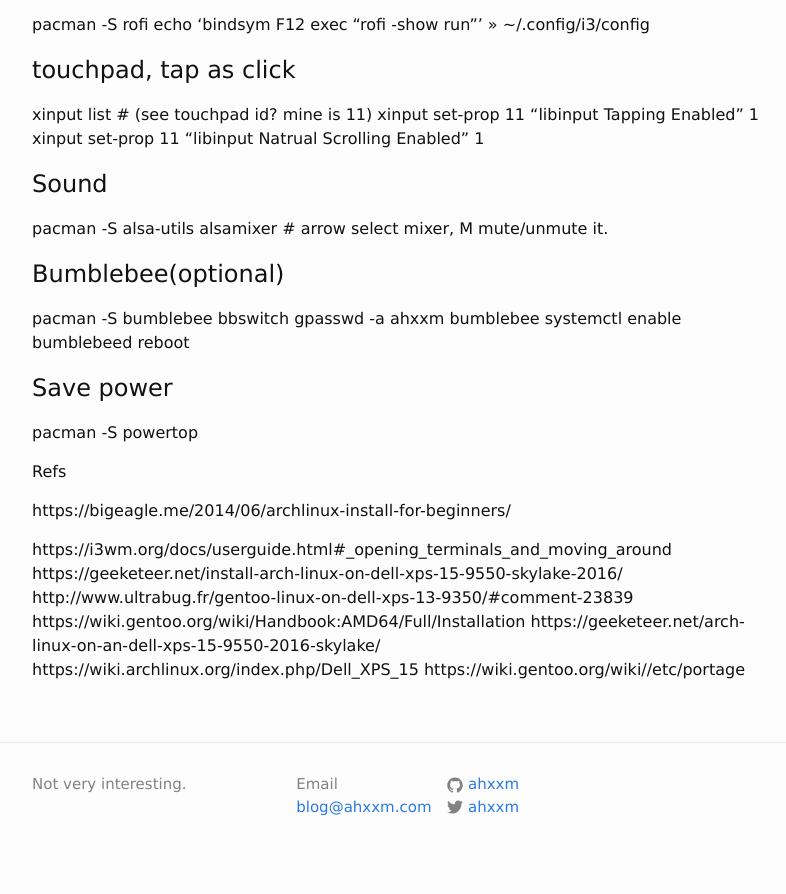
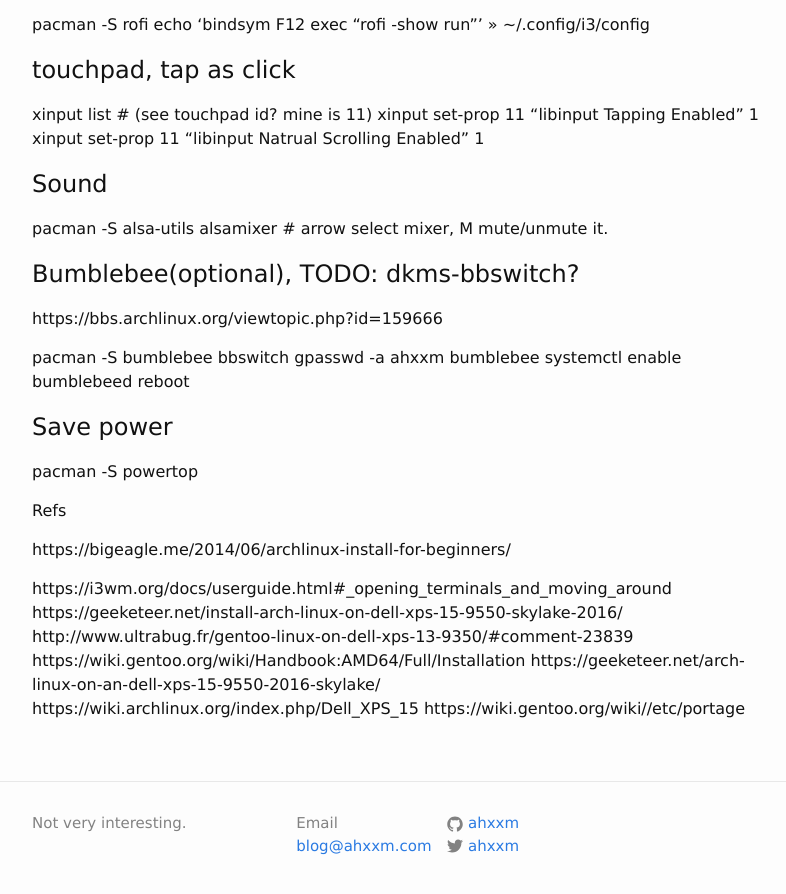
Before and after one commit to ahxxm/ahxxm.github.io, a Jekyll site: the page built from _posts/2016-04-19-arch-xps-9550.md, in a window 1280 px wide and 900 px high, scrolled down 5835 px. Shown: the top 894 px of the window, without its empty margins (238-1024 px from the left). Built offline with Jekyll 4.4.1, drawn with Linux system fonts in a browser that asks for light colours; some of the changed text lies outside the part shown.

Commit message:
dkms bbswtich

```diff
--- a/_posts/2016-04-19-arch-xps-9550.md
+++ b/_posts/2016-04-19-arch-xps-9550.md
@@ -205,7 +205,7 @@ optimization(including powertop)
 Optional:
 
 - [ ] Chinese font
-- [ ]shadowsocks client
+- [ ] shadowsocks client
 
 
 # ------------------------------------
@@ -260,7 +260,9 @@ xinput set-prop 11 "libinput Natrual Scrolling Enabled" 1
 pacman -S alsa-utils
 alsamixer # arrow select mixer, M mute/unmute it.
 
-# Bumblebee(optional)
+# Bumblebee(optional), TODO: dkms-bbswitch?
+https://bbs.archlinux.org/viewtopic.php?id=159666
+
 pacman -S bumblebee bbswitch
 gpasswd -a ahxxm bumblebee
 systemctl enable bumblebeed
```
